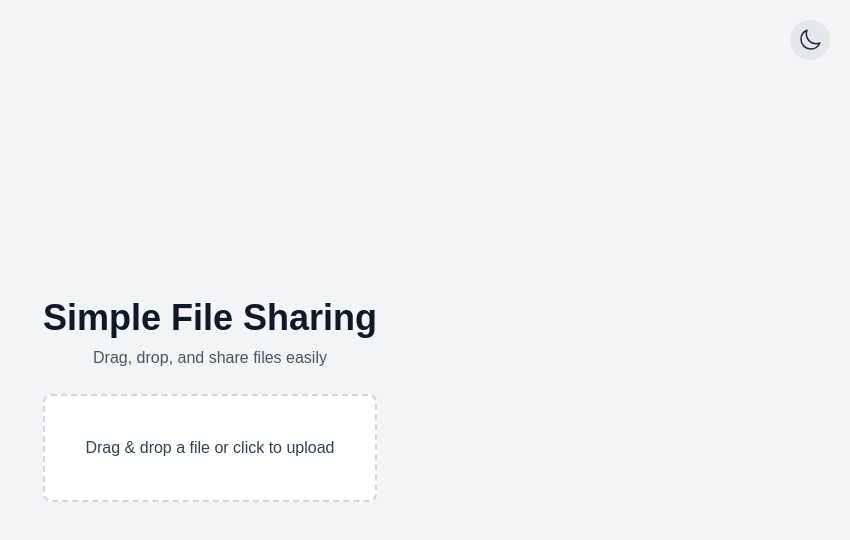
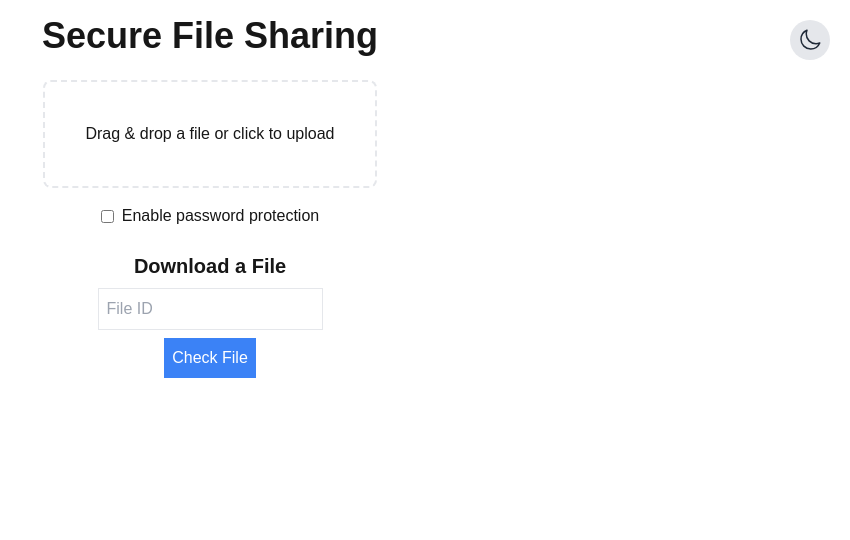
Before and after one commit to kom449/file-share, a Next.js app: page / in a window 1280 px wide. Shown: the top 540 px of the page, without its empty margins (430-1280 px from the left). Built offline with nearby package versions, Linux system fonts and the light colour scheme.

Commit message:
Added password protection

```diff
--- a/app/page.tsx
+++ b/app/page.tsx
@@ -9,8 +9,13 @@ export default function Home() {
   const [uploadedFile, setUploadedFile] = useState<string | null>(null);
   const [uploadProgress, setUploadProgress] = useState<number | null>(null);
   const [darkMode, setDarkMode] = useState(false);
+  const [usePassword, setUsePassword] = useState(false);
+  const [password, setPassword] = useState("");
+  const [downloadPassword, setDownloadPassword] = useState("");
+  const [downloadFileId, setDownloadFileId] = useState("");
+  const [downloadError, setDownloadError] = useState("");
+  const [requiresPassword, setRequiresPassword] = useState(false);
 
-  // ✅ Load theme from localStorage and apply the correct class
   useEffect(() => {
     const theme = localStorage.getItem("theme");
     if (theme === "dark") {
@@ -19,7 +24,6 @@ export default function Home() {
     }
   }, []);
 
-  // ✅ Toggle Dark Mode and update localStorage
   const toggleDarkMode = () => {
     if (darkMode) {
       document.documentElement.classList.remove("dark");
@@ -38,6 +42,7 @@ export default function Home() {
 
       const formData = new FormData();
       formData.append("file", file);
+      if (usePassword) formData.append("password", password);
 
       try {
         const response = await axios.post("http://localhost:5000/upload", formData, {
@@ -51,58 +56,86 @@ export default function Home() {
 
         if (response.data.fileUrl) {
           setUploadedFile(response.data.fileUrl);
-          setUploadProgress(null); // Reset progress after upload
+          setUploadProgress(null);
         }
       } catch (error) {
-        console.error("Upload error:", error);
-        setUploadProgress(null); // Reset on error
+        setUploadProgress(null);
       }
     },
   });
 
+  const checkFileProtection = async () => {
+    setRequiresPassword(false);
+    setDownloadError("");
+
+    try {
+      const response = await axios.get(`http://localhost:5000/check-password/${downloadFileId}`);
+
+      if (response.data.requiresPassword) {
+        setRequiresPassword(true);
+      } else {
+        handleDownload();
+      }
+    } catch (error) {
+      setDownloadError("File not found.");
+    }
+  };
+
+  const handleDownload = async () => {
+    setDownloadError("");
+
+    try {
+      const response = await axios.post(`http://localhost:5000/download/${downloadFileId}`, { password: downloadPassword });
+
+      if (response.status === 200) {
+        const blob = new Blob([response.data]);
+        const url = window.URL.createObjectURL(blob);
+        const a = document.createElement("a");
+        a.href = url;
+        a.download = "downloaded_file";
+        document.body.appendChild(a);
+        a.click();
+        a.remove();
+      }
+    } catch (error) {
+      setDownloadError("Invalid password or file not found.");
+    }
+  };
+
   return (
-    <main className="flex flex-col items-center justify-center min-h-screen bg-gray-100 dark:bg-gray-900 text-gray-900 dark:text-gray-100 p-4 transition-all">
-      {/* ✅ Dark Mode Toggle Button */}
-      <button
-        onClick={toggleDarkMode}
-        className="absolute top-5 right-5 p-2 rounded-full bg-gray-200 dark:bg-gray-700 hover:bg-gray-300 dark:hover:bg-gray-600 transition"
-      >
+    <main className="flex flex-col items-center min-h-screen p-4">
+      <button onClick={toggleDarkMode} className="absolute top-5 right-5 p-2 rounded-full bg-gray-200 dark:bg-gray-700 hover:bg-gray-300 dark:hover:bg-gray-600 transition">
         {darkMode ? <SunIcon className="w-6 h-6 text-yellow-400" /> : <MoonIcon className="w-6 h-6 text-gray-800 dark:text-white" />}
       </button>
 
-      <h1 className="text-4xl font-bold">Simple File Sharing</h1>
-      <p className="text-gray-600 dark:text-gray-300 mt-2">Drag, drop, and share files easily</p>
+      <h1 className="text-4xl font-bold">Secure File Sharing</h1>
 
-      {/* Drag & Drop Upload Area */}
-      <div {...getRootProps()} className="mt-6 p-10 border-2 border-dashed border-gray-300 dark:border-gray-500 rounded-lg cursor-pointer bg-white dark:bg-gray-800 hover:bg-gray-200 dark:hover:bg-gray-700 transition">
+      <div {...getRootProps()} className="mt-6 p-10 border-2 border-dashed rounded-lg cursor-pointer">
         <input {...getInputProps()} />
-        <p className="text-gray-700 dark:text-gray-300">Drag & drop a file or click to upload</p>
+        <p>Drag & drop a file or click to upload</p>
       </div>
 
-      {/* Upload Progress Bar */}
-      {uploadProgress !== null && (
-        <div className="mt-4 w-full max-w-md bg-gray-200 dark:bg-gray-700 rounded-full">
-          <div
-            className="bg-blue-500 text-xs font-medium text-white text-center p-1 leading-none rounded-full transition-all duration-300"
-            style={{ width: `${uploadProgress}%` }}
-          >
-            {uploadProgress}%
-          </div>
-        </div>
+      <div className="mt-4 flex items-center space-x-2">
+        <input type="checkbox" checked={usePassword} onChange={() => setUsePassword(!usePassword)} />
+        <label>Enable password protection</label>
+      </div>
+
+      {usePassword && <input type="password" placeholder="Enter password" value={password} onChange={(e) => setPassword(e.target.value)} className="border p-2 mt-2" />}
+
+      {uploadedFile && <p>File link: {uploadedFile}</p>}
+
+      <h2 className="mt-6 text-xl font-semibold">Download a File</h2>
+      <input type="text" placeholder="File ID" value={downloadFileId} onChange={(e) => setDownloadFileId(e.target.value)} className="border p-2 mt-2" />
+      <button onClick={checkFileProtection} className="mt-2 p-2 bg-blue-500 text-white">Check File</button>
+
+      {requiresPassword && (
+        <>
+          <input type="password" placeholder="Enter password" value={downloadPassword} onChange={(e) => setDownloadPassword(e.target.value)} className="border p-2 mt-2" />
+          <button onClick={handleDownload} className="mt-2 p-2 bg-green-500 text-white">Download</button>
+        </>
       )}
 
-      {/* File Link Display */}
-      {uploadedFile && (
-        <div className="mt-4 p-4 bg-white dark:bg-gray-800 shadow rounded">
-          <p>Share this link:</p>
-          <input
-            className="border p-2 w-full dark:bg-gray-900 dark:border-gray-700 dark:text-white"
-            value={uploadedFile}
-            readOnly
-            onClick={(e) => e.currentTarget.select()}
-          />
-        </div>
-      )}
+      {downloadError && <p className="text-red-500">{downloadError}</p>}
     </main>
   );
 }
--- a/package.json
+++ b/package.json
@@ -11,6 +11,7 @@
   "dependencies": {
     "@heroicons/react": "^2.2.0",
     "axios": "^1.7.9",
+    "bcrypt": "^5.1.1",
     "cors": "^2.8.5",
     "dotenv": "^16.4.7",
     "express": "^4.21.2",
@@ -24,6 +25,7 @@
   },
   "devDependencies": {
     "@eslint/eslintrc": "^3",
+    "@types/bcrypt": "^5.0.2",
     "@types/cors": "^2.8.17",
     "@types/express": "^5.0.0",
     "@types/multer": "^1.4.12",
```
Also changed, not shown: 2 other files (tests, documents, lock files or other folders).
